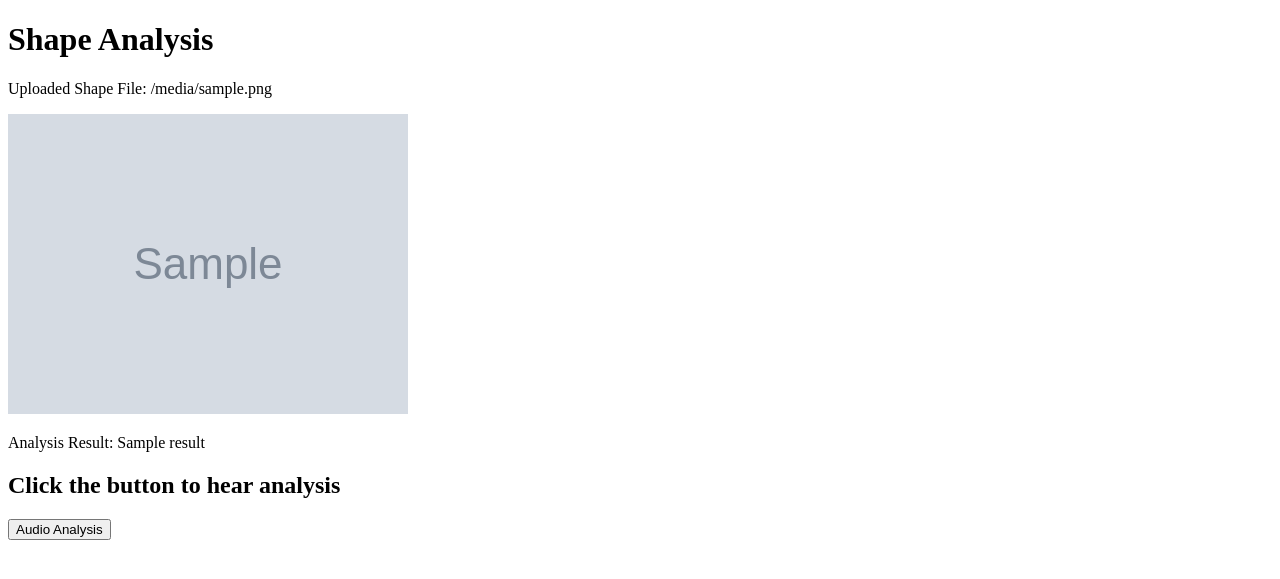
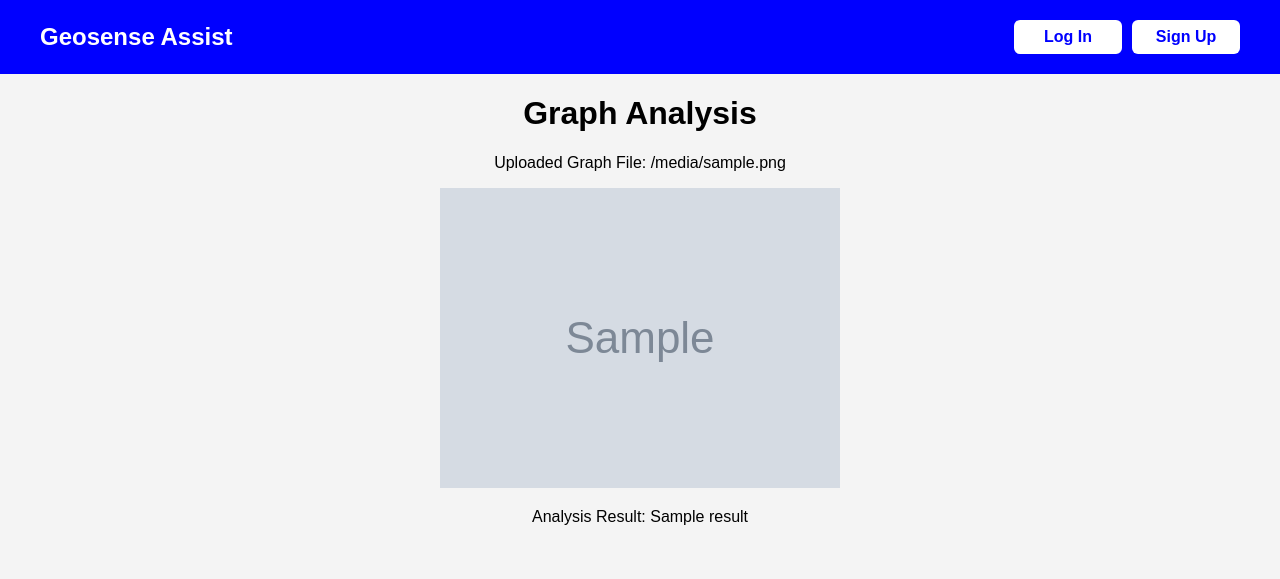
Before and after one commit to zuhairsiddiqui/GeoSenseAssist-Project, a Flask app: template website/templates/shapes.html in a window 1280 px wide. Shown: the top 579 px of the page. Run offline with Flask 3, Linux system fonts and the light colour scheme; the template is opened without the code that fills it: most values are stand-ins (such as "Sample title", 1, 10 or a date in 2020); grey boxes marked "Sample" are stand-in pictures.

Commit message:
Update shapes.html

```diff
--- a/website/templates/shapes.html
+++ b/website/templates/shapes.html
@@ -1,18 +1,70 @@
 <!DOCTYPE html>
+<head>
+    <style>
+        body {
+            font-family: Arial, sans-serif;
+            background-color: #f4f4f4;
+            text-align: center;
+            margin: 0px;
+            padding: 0px;
+        }
+
+        .header-bar {
+            width: 100%;
+            background-color: blue;
+            color: white;
+            text-align: left;
+            padding: 20px 40px;
+            font-size: 24px;
+            font-weight: bold;
+            display: flex;
+            justify-content: flex-start;
+            align-items: center;
+            box-sizing: border-box;
+        }
+
+        .header-name {
+            flex-grow: 1;
+        }
+
+        .header-buttons {
+            display: flex;
+            gap: 10px;
+        }
+
+        .header-button {
+            background-color: white;
+            color: blue;
+            border: none;
+            padding: 8px 14px;
+            border-radius: 6px;
+            font-size: 16px;
+            font-weight: bold;
+            cursor: pointer;
+            text-decoration: none;
+            text-align: center;
+            min-width: 80px;
+        }
+
+        .header-button:hover {
+            background-color: #ddd;
+        }
+    </style>
+</head>
+
 <body>
-    <h1>Shape Analysis</h1>
-    <p>Uploaded Shape File: {{ filename }}</p>
-    <!-- Show the image -->
-    <img src="{{ url_for('views.uploaded_file', filename=filename) }}" alt="Uploaded Shape Image" />
-    <!-- Show analysis result (if any) -->
+    <!-- Add the header bar from the "website" page -->
+    <div class="header-bar">
+        <a href="/" class="header-name" style="text-decoration: none; color: white;">Geosense Assist</a>
+        <div class="header-buttons">
+            <a href="/login" class="header-button">Log In</a>
+            <a href="/sign-up" class="header-button">Sign Up</a>
+        </div>
+    </div>
+
+    <h1>Graph Analysis</h1>
+    <p>Uploaded Graph File: {{ filename }}</p>
+    <img src="{{ url_for('views.uploaded_file', filename=filename) }}" alt="Uploaded Graph Image" />
     <p>Analysis Result: {{ result }}</p>
-
-    <h2>Click the button to hear analysis</h2>
-    <form action="/audio_analysis" method="POST">
-        <input type="hidden" name="result" value="{{ result }}">
-        <input type="hidden" name="file" value="{{ filename }}">
-        <input type="hidden" name="shape" value="{{ shape }}">
-        <button type="submit">Audio Analysis</button>
-    </form>
 </body>
 </html>
```
